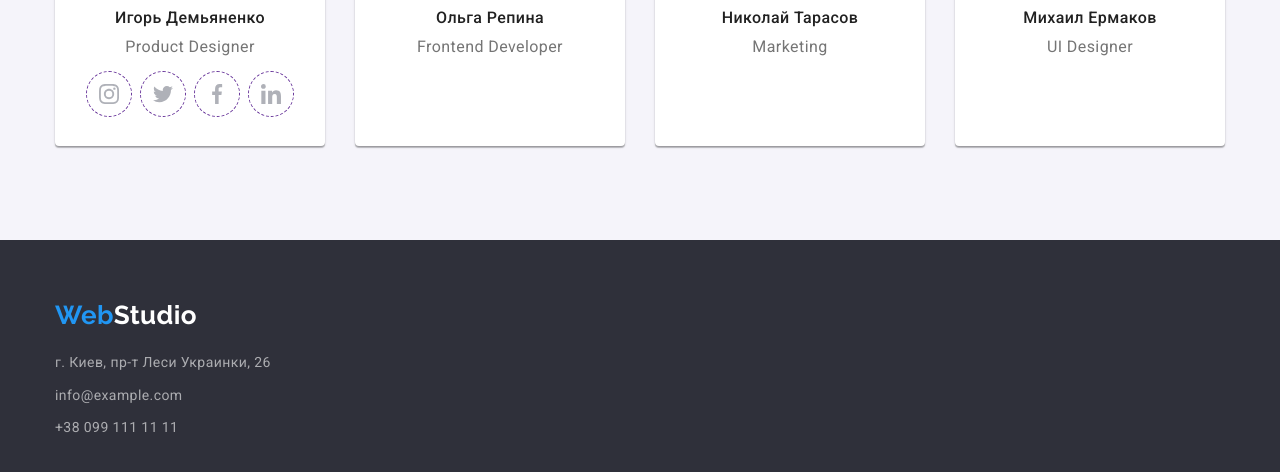
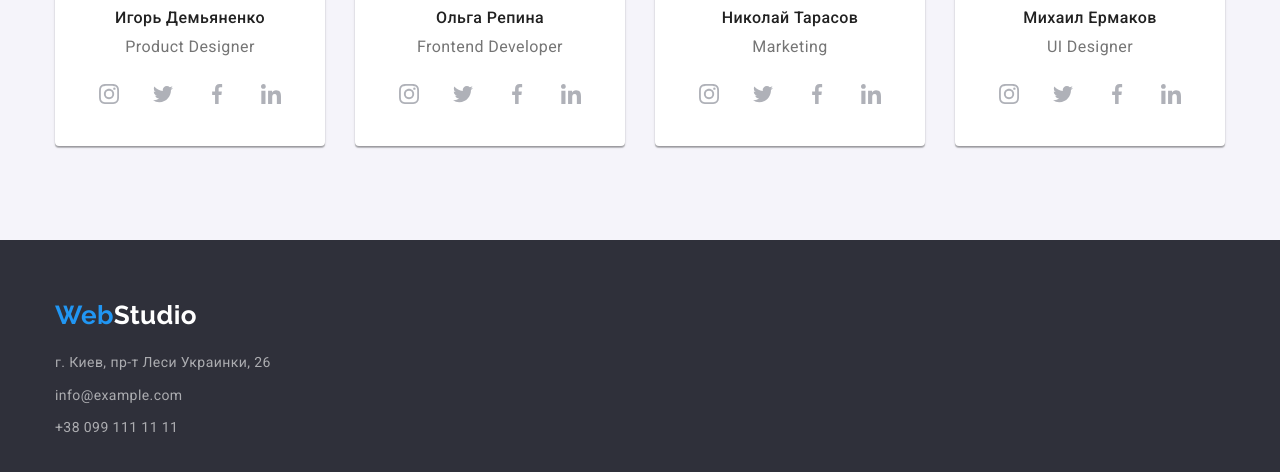
Before and after one commit to pavliv182/goit-markup-hw-04, a plain HTML site: page index.html in a window 1280 px wide. Shown: the part 1914-2386 px from the top of the page. Drawn offline with nearby package versions, Linux system fonts and the light colour scheme.

Commit message:
social icons DONE

```diff
--- a/css/styles.css
+++ b/css/styles.css
@@ -337,9 +337,6 @@ img {
 .socials-item:not(:last-child) {
   margin-right: 10px;
 }
-.socials-link:hover .socials-icon {
-  fill: red;
-}
 .socials-link {
   display: flex;
   justify-content: center;
@@ -351,12 +348,19 @@ img {
   background-size: 20px;
   background-position: center;
   border-radius: 50%;
-  outline: 1px dashed rebeccapurple;
+}
+.socials-link:hover,
+.socials-link:focus {
+  background-color: var(--accent-color);
 }
 .socials-icon {
   fill: var(--icon-color);
 }
-
+.socials-link:hover .socials-icon,
+.socials-link:focus .socials-icon {
+  fill: var(--card-background-color);
+  /* transform: scale(1.2); */
+}
 /* FOOTER */
 
 .footer {
--- a/index.html
+++ b/index.html
@@ -198,6 +198,36 @@
               <div class="team-text-container">
                 <h3 class="team-subtitle">Ольга Репина</h3>
                 <p class="team-text" lang="en">Frontend Developer</p>
+                <ul class="socials-list">
+                  <li class="socials-item">
+                    <a class="socials-link" href="">
+                      <svg class="socials-icon" width="20px" height="20px">
+                        <use href="./images/icons.svg#instagram"></use>
+                      </svg>
+                    </a>
+                  </li>
+                  <li class="socials-item">
+                    <a class="socials-link" href="">
+                      <svg class="socials-icon" width="20px" height="20px">
+                        <use href="./images/icons.svg#twitter"></use>
+                      </svg>
+                    </a>
+                  </li>
+                  <li class="socials-item">
+                    <a class="socials-link" href="">
+                      <svg class="socials-icon" width="20px" height="20px">
+                        <use href="./images/icons.svg#facebook"></use>
+                      </svg>
+                    </a>
+                  </li>
+                  <li class="socials-item">
+                    <a class="socials-link" href="">
+                      <svg class="socials-icon" width="20px" height="20px">
+                        <use href="./images/icons.svg#linkedin"></use>
+                      </svg>
+                    </a>
+                  </li>
+                </ul>
               </div>
             </li>
             <li class="team-link">
@@ -211,6 +241,36 @@
               <div class="team-text-container">
                 <h3 class="team-subtitle">Николай Тарасов</h3>
                 <p class="team-text" lang="en">Marketing</p>
+                <ul class="socials-list">
+                  <li class="socials-item">
+                    <a class="socials-link" href="">
+                      <svg class="socials-icon" width="20px" height="20px">
+                        <use href="./images/icons.svg#instagram"></use>
+                      </svg>
+                    </a>
+                  </li>
+                  <li class="socials-item">
+                    <a class="socials-link" href="">
+                      <svg class="socials-icon" width="20px" height="20px">
+                        <use href="./images/icons.svg#twitter"></use>
+                      </svg>
+                    </a>
+                  </li>
+                  <li class="socials-item">
+                    <a class="socials-link" href="">
+                      <svg class="socials-icon" width="20px" height="20px">
+                        <use href="./images/icons.svg#facebook"></use>
+                      </svg>
+                    </a>
+                  </li>
+                  <li class="socials-item">
+                    <a class="socials-link" href="">
+                      <svg class="socials-icon" width="20px" height="20px">
+                        <use href="./images/icons.svg#linkedin"></use>
+                      </svg>
+                    </a>
+                  </li>
+                </ul>
               </div>
             </li>
             <li class="team-link">
@@ -224,6 +284,36 @@
               <div class="team-text-container">
                 <h3 class="team-subtitle">Михаил Ермаков</h3>
                 <p class="team-text" lang="en">UI Designer</p>
+                <ul class="socials-list">
+                  <li class="socials-item">
+                    <a class="socials-link" href="">
+                      <svg class="socials-icon" width="20px" height="20px">
+                        <use href="./images/icons.svg#instagram"></use>
+                      </svg>
+                    </a>
+                  </li>
+                  <li class="socials-item">
+                    <a class="socials-link" href="">
+                      <svg class="socials-icon" width="20px" height="20px">
+                        <use href="./images/icons.svg#twitter"></use>
+                      </svg>
+                    </a>
+                  </li>
+                  <li class="socials-item">
+                    <a class="socials-link" href="">
+                      <svg class="socials-icon" width="20px" height="20px">
+                        <use href="./images/icons.svg#facebook"></use>
+                      </svg>
+                    </a>
+                  </li>
+                  <li class="socials-item">
+                    <a class="socials-link" href="">
+                      <svg class="socials-icon" width="20px" height="20px">
+                        <use href="./images/icons.svg#linkedin"></use>
+                      </svg>
+                    </a>
+                  </li>
+                </ul>
               </div>
             </li>
           </ul>
```
